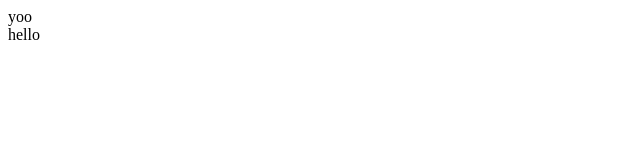
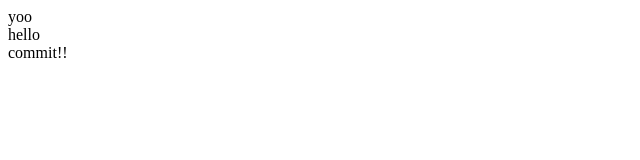
Before and after one commit to pieceshunta/vscodeS, a plain HTML site: page files/index.html in a window 1280 px wide. Shown: the full height of the page, 0-640 px from the left. Drawn offline with Linux system fonts and the light colour scheme.

Commit message:
add commit

```diff
--- a/files/index.html
+++ b/files/index.html
@@ -9,5 +9,6 @@
 <body>
   <div>yoo</div>
   <div>hello</div>
+  <div>commit!!</div>
 </body>
 </html>
```
